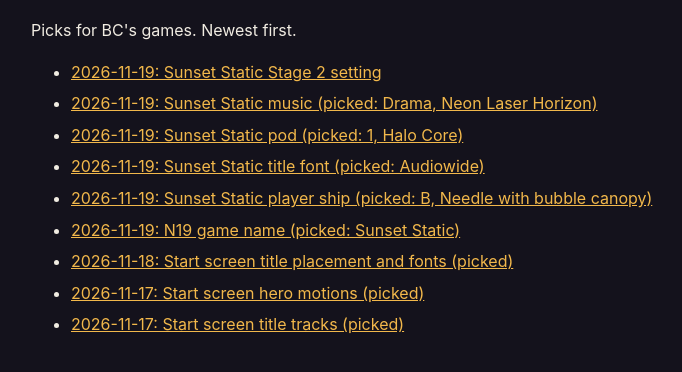
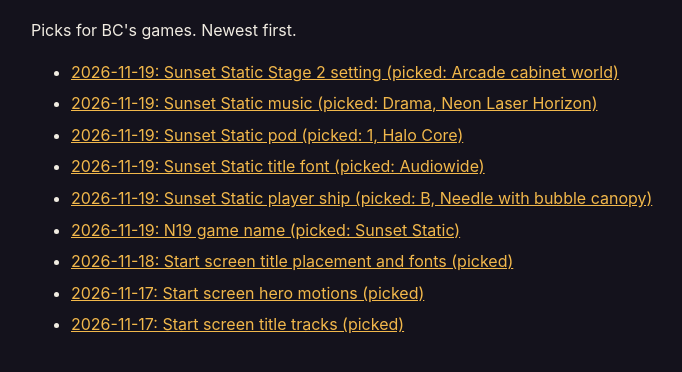
Before and after one commit to bclark10121-cloud/bc-decisions, a plain HTML site: page index.html in a window 1280 px wide. Shown: the part 108-480 px from the top of the page, without its empty margins (259-941 px from the left). Drawn offline with Linux system fonts and the light colour scheme.

Commit message:
Stage 2 pick recorded
Co-Authored-By: Claude Opus 5.5 <noreply@anthropic.com>
Claude-Session: https://claude.ai/code/session_0117TTYCJVbisBDMqEnDgQ5M

```diff
--- a/index.html
+++ b/index.html
@@ -1,7 +1,7 @@
 <!DOCTYPE html><html lang="en"><head><meta charset="utf-8"><meta name="viewport" content="width=device-width,initial-scale=1"><meta name="robots" content="noindex"><title>Decision pages</title>
 <style>body{margin:0;background:#14121c;color:#f1ece2;font:16px/1.6 Inter,system-ui,sans-serif}main{max-width:700px;margin:auto;padding:32px 20px}a{color:#f2b84b}li{margin:6px 0}</style></head>
 <body><main><h1>Decision pages</h1><p>Picks for BC's games. Newest first.</p><ul>
-<li><a href="2026-11-19-n19-stage2/">2026-11-19: Sunset Static Stage 2 setting</a></li>
+<li><a href="2026-11-19-n19-stage2/">2026-11-19: Sunset Static Stage 2 setting (picked: Arcade cabinet world)</a></li>
 <li><a href="2026-11-19-n19-music/">2026-11-19: Sunset Static music (picked: Drama, Neon Laser Horizon)</a></li>
 <li><a href="2026-11-19-n19-pod/">2026-11-19: Sunset Static pod (picked: 1, Halo Core)</a></li>
 <li><a href="2026-11-19-n19-title-font/">2026-11-19: Sunset Static title font (picked: Audiowide)</a></li>
```
